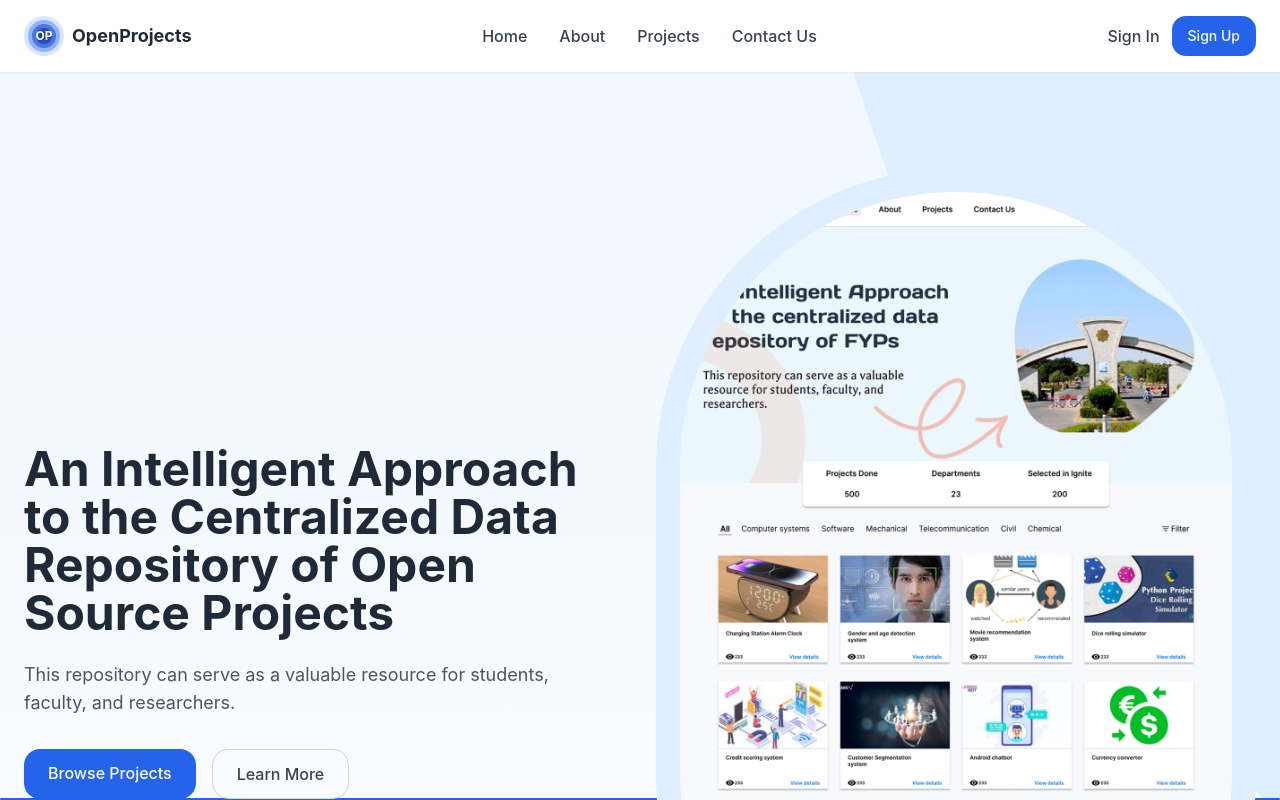
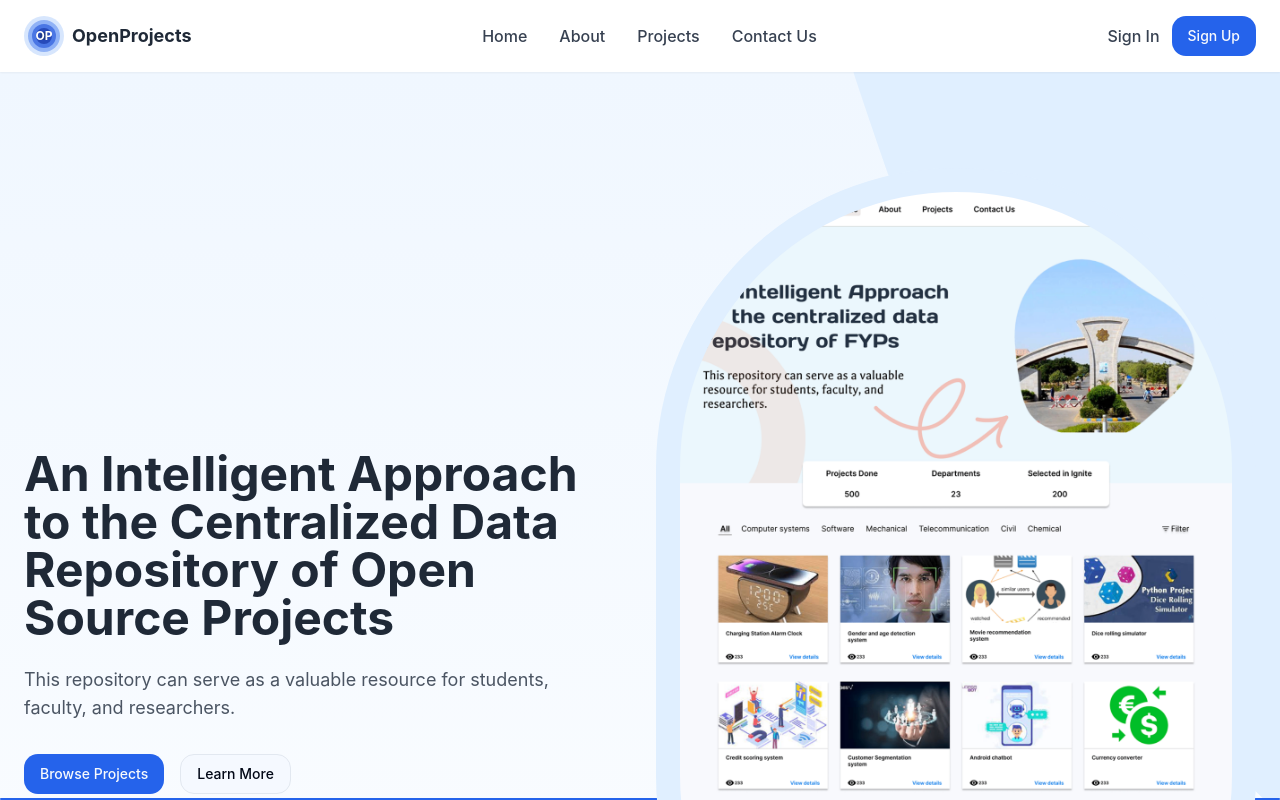
Before and after one commit to gustavopolonio/open-your-code, a React (Vite) app: page / in a window 1280 px wide. Shown: the top 800 px of the page. Built offline with nearby package versions, Linux system fonts and the light colour scheme.

Commit message:
Fix: React Router DOM error
Fixes an error related to React Router DOM, likely caused by a missing or incorrect context.

```diff
--- a/src/components/HeroSection.tsx
+++ b/src/components/HeroSection.tsx
@@ -2,6 +2,8 @@
 import React from "react";
 import { motion } from "framer-motion";
 import StatsCard from "./StatsCard";
+import { Button } from "@/components/ui/button";
+import { Link } from "react-router-dom";
 
 const HeroSection = () => {
   return (
@@ -44,10 +46,10 @@ const HeroSection = () => {
               This repository can serve as a valuable resource for students, faculty, and researchers.
             </p>
             <div className="flex gap-4">
-              <Button asChild>
+              <Button asChild className="bg-blue-600 hover:bg-blue-700">
                 <Link to="/projects">Browse Projects</Link>
               </Button>
-              <Button variant="outline">
+              <Button variant="outline" asChild>
                 <Link to="/about">Learn More</Link>
               </Button>
             </div>
@@ -101,28 +103,4 @@ const HeroSection = () => {
   );
 };
 
-const Button = ({ children, variant = "default", asChild, className, ...props }) => {
-  const Component = asChild ? "span" : "button";
-  return (
-    <Component
-      className={`px-6 py-3 rounded-lg font-medium transition-all duration-300 ${
-        variant === "default"
-          ? "bg-blue-600 hover:bg-blue-700 text-white hover:shadow-lg"
-          : "border border-gray-300 hover:border-blue-500 text-gray-700 hover:text-blue-600"
-      } ${className}`}
-      {...props}
-    >
-      {children}
-    </Component>
-  );
-};
-
-const Link = ({ to, children, className = "", ...props }) => {
-  return (
-    <a href={to} className={className} {...props}>
-      {children}
-    </a>
-  );
-};
-
 export default HeroSection;
```
